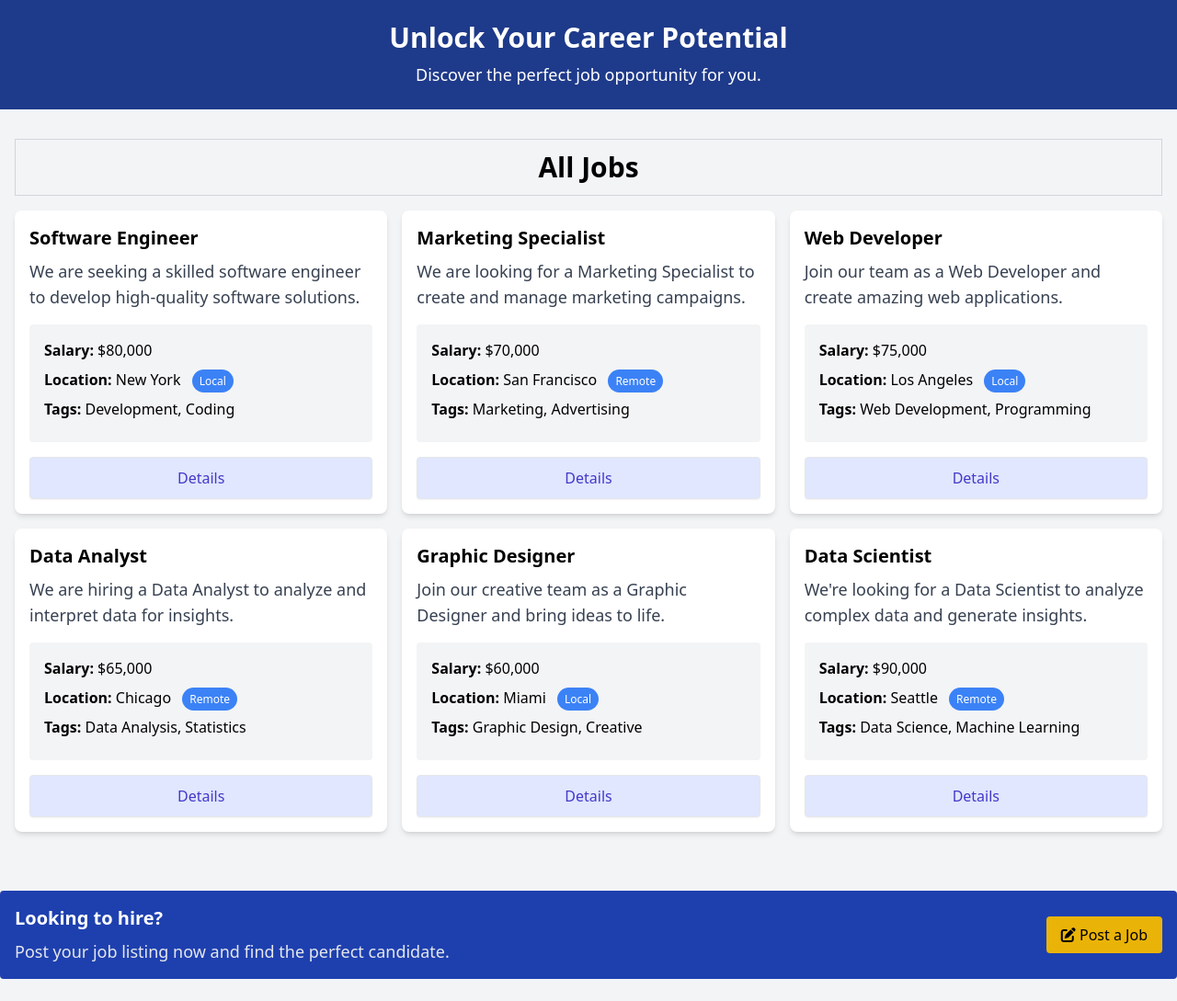
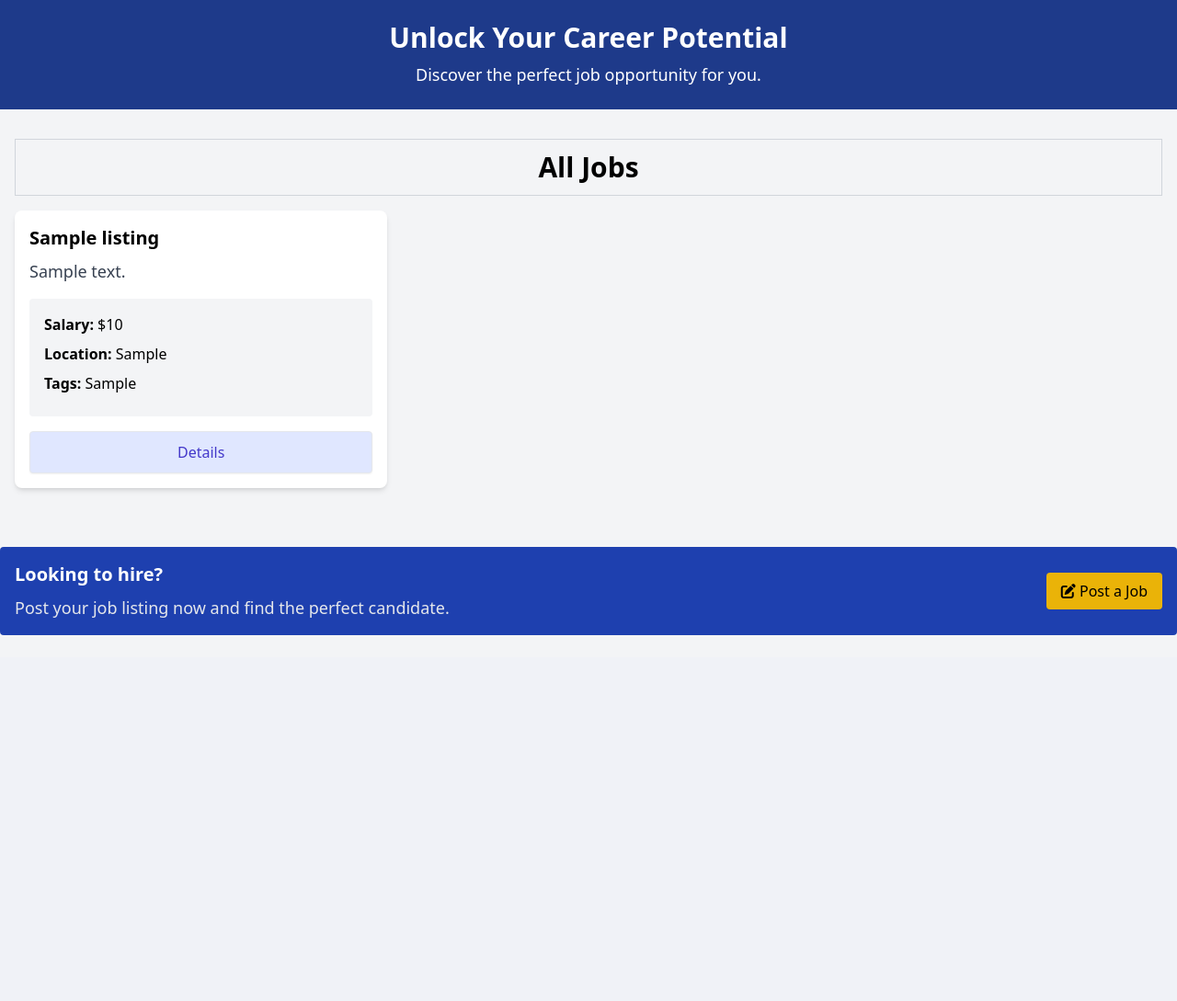
Before and after one commit to patkis06/workopia-php, a PHP site: page /listings in a window 1280 px wide. Shown: the part 357-1446 px from the top of the page at 92% size. After the commit the page ends 1048 px from the top, so only its background shows below. Run offline with PHP 8.4, Linux system fonts and the light colour scheme; tables that the repository leaves empty or names only in its code hold one stand-in row (values such as "Sample post"); a stand-in replaces the project's code that opens the database connection.

Commit message:
showing listings in the all listings page

```diff
--- a/controllers/listings/index.php
+++ b/controllers/listings/index.php
@@ -1,3 +1,8 @@
 <?php
 
-load_view('listings/index');
+$config = require base_path('config/db.php');
+$db = new Database($config);
+
+$listings = $db->query('SELECT * FROM listings')->fetchAll();
+
+load_view('listings/index', ['listings' => $listings]);
--- a/views/home.view.php
+++ b/views/home.view.php
@@ -8,7 +8,6 @@
   <div class="container mx-auto p-4 mt-4">
     <div class="text-center text-3xl mb-4 font-bold border border-gray-300 p-3">Recent Jobs</div>
     <div class="grid grid-cols-1 md:grid-cols-3 gap-4 mb-6">
-
       <?php foreach ($listings as $listing) : ?>
         <div class="rounded-lg shadow-md bg-white">
           <div class="p-4">
@@ -39,8 +38,6 @@
           </div>
         </div>
       <?php endforeach; ?>
-
-
     </div>
     <a href="/listings" class="block text-xl text-center">
       <i class="fa fa-arrow-alt-circle-right"></i>
--- a/views/listings/index.view.php
+++ b/views/listings/index.view.php
@@ -8,167 +8,36 @@
   <div class="container mx-auto p-4 mt-4">
     <div class="text-center text-3xl mb-4 font-bold border border-gray-300 p-3">All Jobs</div>
     <div class="grid grid-cols-1 md:grid-cols-3 gap-4 mb-6">
-      <!-- Job Listing 1: Software Engineer -->
+      <?php foreach ($listings as $listing) : ?>
         <div class="rounded-lg shadow-md bg-white">
           <div class="p-4">
-          <h2 class="text-xl font-semibold">Software Engineer</h2>
+            <h2 class="text-xl font-semibold"><?= $listing->title ?></h2>
             <p class="text-gray-700 text-lg mt-2">
-            We are seeking a skilled software engineer to develop
-            high-quality software solutions.
+              <?= $listing->description ?>
             </p>
             <ul class="my-4 bg-gray-100 p-4 rounded">
-            <li class="mb-2"><strong>Salary:</strong> $80,000</li>
+              <li class="mb-2"><strong>Salary:</strong> <?= format_salary($listing->salary) ?></li>
               <li class="mb-2">
-              <strong>Location:</strong> New York
-              <span
-                class="text-xs bg-blue-500 text-white rounded-full px-2 py-1 ml-2">Local</span>
+                <strong>Location:</strong> <?= $listing->city ?>
+                <!-- <span
+                  class="text-xs bg-blue-500 text-white rounded-full px-2 py-1 ml-2">Local</span> -->
               </li>
               <li class="mb-2">
-              <strong>Tags:</strong> <span>Development</span>,
-              <span>Coding</span>
+                <strong>Tags:</strong>
+                <?php
+                $tags_array = explode(',', $listing->tags);
+                $capitalized_tags = array_map('ucfirst', $tags_array);
+                ?>
+                <span><?= implode(', ', $capitalized_tags) ?></span>
               </li>
             </ul>
-          <a href="details.html"
+            <a href="listing/<?= $listing->id ?>"
               class="block w-full text-center px-5 py-2.5 shadow-sm rounded border text-base font-medium text-indigo-700 bg-indigo-100 hover:bg-indigo-200">
               Details
             </a>
           </div>
         </div>
-
-      <!-- Job Listing 2: Marketing Specialist -->
-      <div class="rounded-lg shadow-md bg-white">
-        <div class="p-4">
-          <h2 class="text-xl font-semibold">Marketing Specialist</h2>
-          <p class="text-gray-700 text-lg mt-2">
-            We are looking for a Marketing Specialist to create and manage
-            marketing campaigns.
-          </p>
-          <ul class="my-4 bg-gray-100 p-4 rounded">
-            <li class="mb-2"><strong>Salary:</strong> $70,000</li>
-            <li class="mb-2">
-              <strong>Location:</strong> San Francisco
-              <span
-                class="text-xs bg-blue-500 text-white rounded-full px-2 py-1 ml-2">Remote</span>
-            </li>
-            <li class="mb-2">
-              <strong>Tags:</strong> <span>Marketing</span>,
-              <span>Advertising</span>
-            </li>
-          </ul>
-          <a href="details.html"
-            class="block w-full text-center px-5 py-2.5 shadow-sm rounded border text-base font-medium text-indigo-700 bg-indigo-100 hover:bg-indigo-200">
-            Details
-          </a>
-        </div>
-      </div>
-
-      <!-- Job Listing 3: Web Developer -->
-      <div class="rounded-lg shadow-md bg-white">
-        <div class="p-4">
-          <h2 class="text-xl font-semibold">Web Developer</h2>
-          <p class="text-gray-700 text-lg mt-2">
-            Join our team as a Web Developer and create amazing web
-            applications.
-          </p>
-          <ul class="my-4 bg-gray-100 p-4 rounded">
-            <li class="mb-2"><strong>Salary:</strong> $75,000</li>
-            <li class="mb-2">
-              <strong>Location:</strong> Los Angeles
-              <span
-                class="text-xs bg-blue-500 text-white rounded-full px-2 py-1 ml-2">Local</span>
-            </li>
-            <li class="mb-2">
-              <strong>Tags:</strong> <span>Web Development</span>,
-              <span>Programming</span>
-            </li>
-          </ul>
-          <a href="details.html"
-            class="block w-full text-center px-5 py-2.5 shadow-sm rounded border text-base font-medium text-indigo-700 bg-indigo-100 hover:bg-indigo-200">
-            Details
-          </a>
-        </div>
-      </div>
-
-      <!-- Job Listing 4: Data Analyst -->
-      <div class="rounded-lg shadow-md bg-white">
-        <div class="p-4">
-          <h2 class="text-xl font-semibold">Data Analyst</h2>
-          <p class="text-gray-700 text-lg mt-2">
-            We are hiring a Data Analyst to analyze and interpret data for
-            insights.
-          </p>
-          <ul class="my-4 bg-gray-100 p-4 rounded">
-            <li class="mb-2"><strong>Salary:</strong> $65,000</li>
-            <li class="mb-2">
-              <strong>Location:</strong> Chicago
-              <span
-                class="text-xs bg-blue-500 text-white rounded-full px-2 py-1 ml-2">Remote</span>
-            </li>
-            <li class="mb-2">
-              <strong>Tags:</strong> <span>Data Analysis</span>,
-              <span>Statistics</span>
-            </li>
-          </ul>
-          <a href="details.html"
-            class="block w-full text-center px-5 py-2.5 shadow-sm rounded border text-base font-medium text-indigo-700 bg-indigo-100 hover:bg-indigo-200">
-            Details
-          </a>
-        </div>
-      </div>
-
-      <!-- Job Listing 5: Graphic Designer -->
-      <div class="rounded-lg shadow-md bg-white">
-        <div class="p-4">
-          <h2 class="text-xl font-semibold">Graphic Designer</h2>
-          <p class="text-gray-700 text-lg mt-2">
-            Join our creative team as a Graphic Designer and bring ideas to
-            life.
-          </p>
-          <ul class="my-4 bg-gray-100 p-4 rounded">
-            <li class="mb-2"><strong>Salary:</strong> $60,000</li>
-            <li class="mb-2">
-              <strong>Location:</strong> Miami
-              <span
-                class="text-xs bg-blue-500 text-white rounded-full px-2 py-1 ml-2">Local</span>
-            </li>
-            <li class="mb-2">
-              <strong>Tags:</strong> <span>Graphic Design</span>,
-              <span>Creative</span>
-            </li>
-          </ul>
-          <a href="details.html"
-            class="block w-full text-center px-5 py-2.5 shadow-sm rounded border text-base font-medium text-indigo-700 bg-indigo-100 hover:bg-indigo-200">
-            Details
-          </a>
-        </div>
-      </div>
-
-      <!-- Job Listing 6: Data Scientist -->
-      <div class="rounded-lg shadow-md bg-white">
-        <div class="p-4">
-          <h2 class="text-xl font-semibold">Data Scientist</h2>
-          <p class="text-gray-700 text-lg mt-2">
-            We're looking for a Data Scientist to analyze complex data and
-            generate insights.
-          </p>
-          <ul class="my-4 bg-gray-100 p-4 rounded">
-            <li class="mb-2"><strong>Salary:</strong> $90,000</li>
-            <li class="mb-2">
-              <strong>Location:</strong> Seattle
-              <span
-                class="text-xs bg-blue-500 text-white rounded-full px-2 py-1 ml-2">Remote</span>
-            </li>
-            <li class="mb-2">
-              <strong>Tags:</strong> <span>Data Science</span>,
-              <span>Machine Learning</span>
-            </li>
-          </ul>
-          <a href="details.html"
-            class="block w-full text-center px-5 py-2.5 shadow-sm rounded border text-base font-medium text-indigo-700 bg-indigo-100 hover:bg-indigo-200">
-            Details
-          </a>
-        </div>
-      </div>
+      <?php endforeach; ?>
     </div>
 </section>
 
```
Lines whose indentation alone changed are shown as unchanged.
